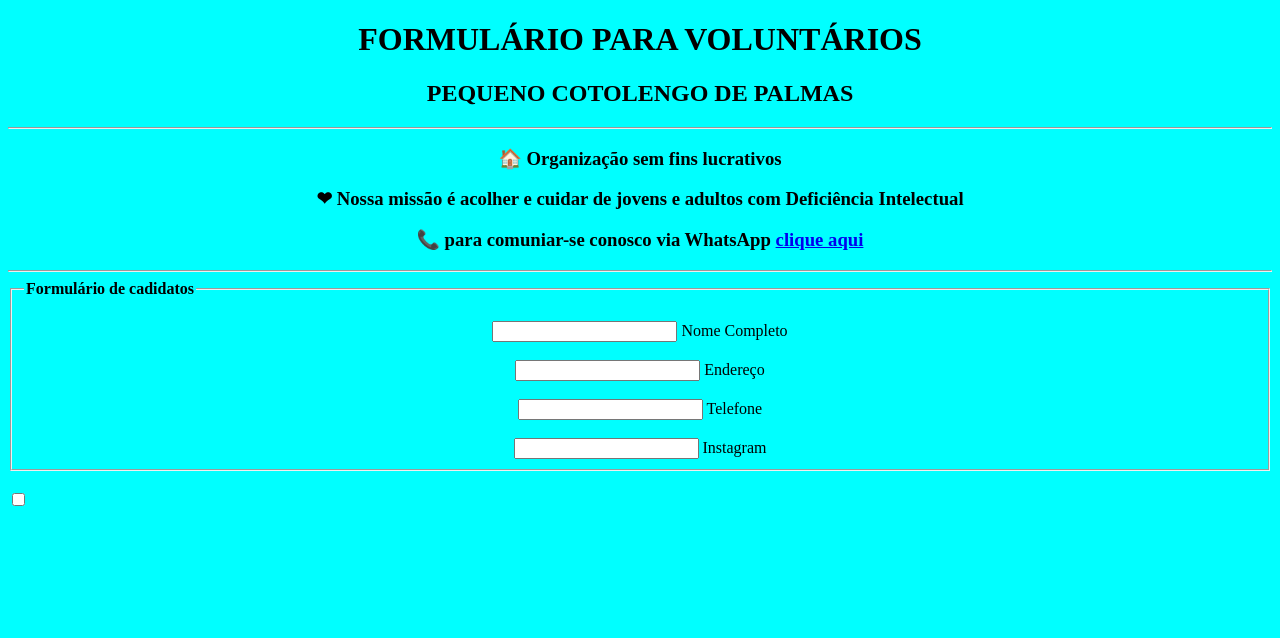
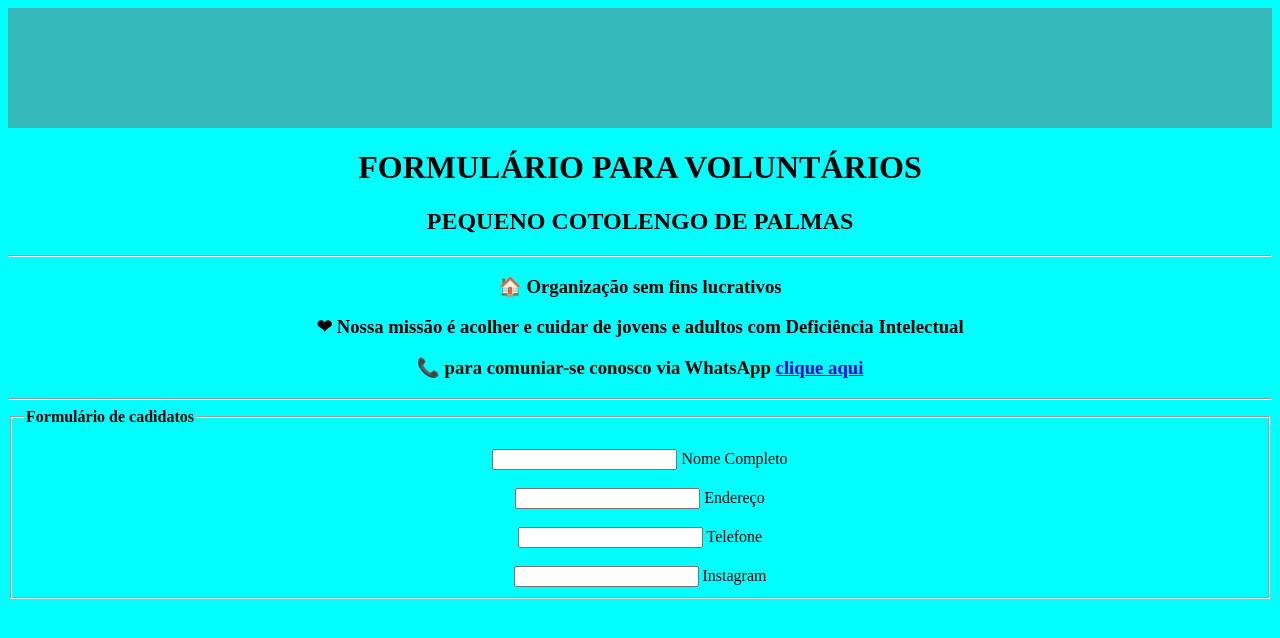
Before and after one commit to Hugohvb/Estudos_de_HTML, a plain HTML site: page Front End 2023.1/index.html in a window 1280 px wide. Drawn offline with Linux system fonts and the light colour scheme.

Commit message:
Add files via upload

```diff
--- a/Front End 2023.1/index.html
+++ b/Front End 2023.1/index.html
@@ -8,6 +8,7 @@
     <title>Projeto Cotolengo</title>
 </head>
 <body>
+    <header style="height: 120px; width: 100%; background-color: rgb(53, 184, 184);"></header>
 <h1><strong>FORMULÁRIO PARA VOLUNTÁRIOS</strong></h1>
     <h2>PEQUENO COTOLENGO DE PALMAS</h2>
     <hr>
@@ -43,7 +44,7 @@
             </form>
         </div>
         <h3></h3>
-        <input type="checkbox" id="#">
+
 
 </body>
 </html>
```
Also changed, not shown: Front End 2023.1/640224092a210748f12f5dd6_Horizontal.png (added).
